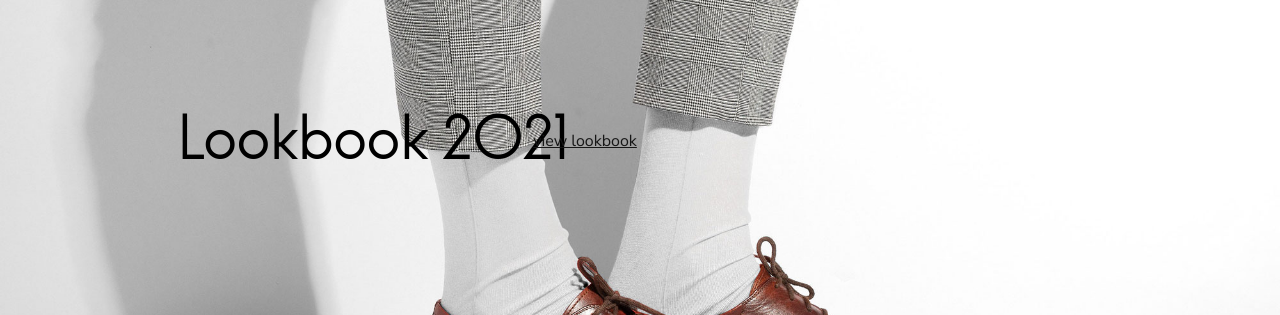
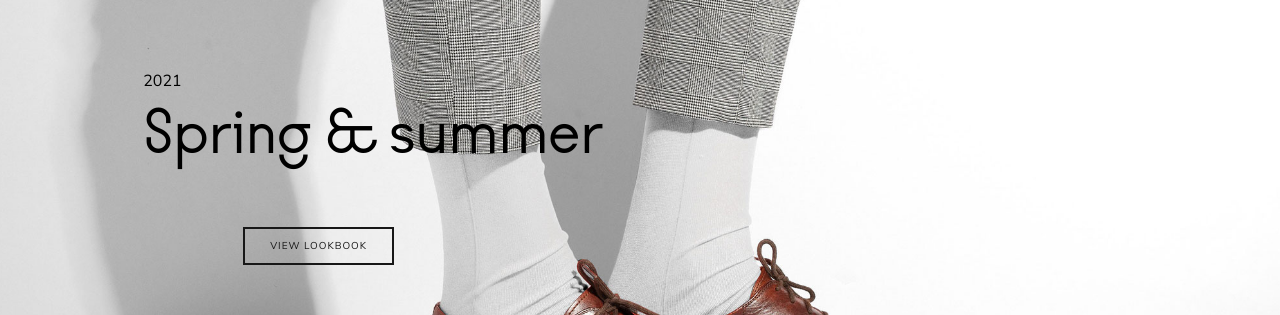
Before and after one commit to koniecznytomek/react-soso, a React (Create React App) app: page / in a window 1280 px wide. Shown: the part 1246-1561 px from the top of the page. Built offline with nearby package versions, Linux system fonts and the light colour scheme; no server answers.

Commit message:
Home update

```diff
--- a/src/components/views/Home/Home.module.scss
+++ b/src/components/views/Home/Home.module.scss
@@ -5,30 +5,47 @@
 
   .lookbook {
     @include grid;
-    min-height: 75vh;
+    min-height: 100vh;
 
-    h1 {
+    &__title {
       grid-row: 1;
       grid-column: 1 / 8;
-      @include font-hero;
       z-index: 2;
       place-self: center;
+
+      h1 {
+        @include font-hero;
+        padding: 25px 0;
+      }
+
+      a {
+        @include font-regular;
+        font-size: 10px;
+        letter-spacing: 1px;
+        text-transform: uppercase;
+        color: $color-black;
+        border: 2px solid $color-black;
+        padding: 10px 25px;
+        text-decoration: none;
+        display: inline-block;
+        transform: translate(100px, 50px);
+      }
+
+      p {
+        @include font-regular;
+      }
     }
 
-    a {
-      grid-row: 1;
-      grid-column: 6 / 8;
-      align-self: center;
-      @include font-regular;
-      z-index: 2;
-      color: $color-black;
-    }
-
-    img {
+    &__img {
       grid-row: 1;
       grid-column: 1 / -1;
       z-index: 1;
-      width: 100%;
+
+      img {
+        width: 100%;
+        min-height: 100%;
+        object-fit: cover;
+      }
     }
   }
 }
--- a/src/components/views/Home/Home.tsx
+++ b/src/components/views/Home/Home.tsx
@@ -1,4 +1,4 @@
-import React from 'react';
+import React, { useEffect } from 'react';
 import { NavLink } from 'react-router-dom';
 
 import { useThemeObserver } from '../../../hooks/useThemeObserver';
@@ -17,6 +17,10 @@ const Home = () => {
   const { lightTheme } = useThemeObserver();
   const collections = useSelector(getCollections);
 
+  useEffect(() => {
+    window.scrollTo(0, 0);
+  }, []);
+
   return (
     <>
       <motion.div
@@ -28,7 +32,8 @@ const Home = () => {
         <div className={styles.home}>
           <Slider />
           <section className={styles.collections} ref={lightTheme}>
-            {collections && collections.map(c => (
+            {collections &&
+              collections.map(c => (
                 <Collection
                   key={c.name}
                   name={c.name}
@@ -39,9 +44,14 @@ const Home = () => {
               ))}
           </section>
           <section className={styles.lookbook}>
-            <h1>Lookbook 2021</h1>
+            <div className={styles.lookbook__title}>
+              <p>2021</p>
+              <h1>Spring & summer</h1>
               <NavLink to='/lookbook'>view lookbook</NavLink>
+            </div>
+            <div className={styles.lookbook__img}>
               <img src='/images/so-elegant-1.jpg' alt='soelegant' />
+            </div>
           </section>
           <Footer />
         </div>
```
Lines whose indentation alone changed are shown as unchanged.
